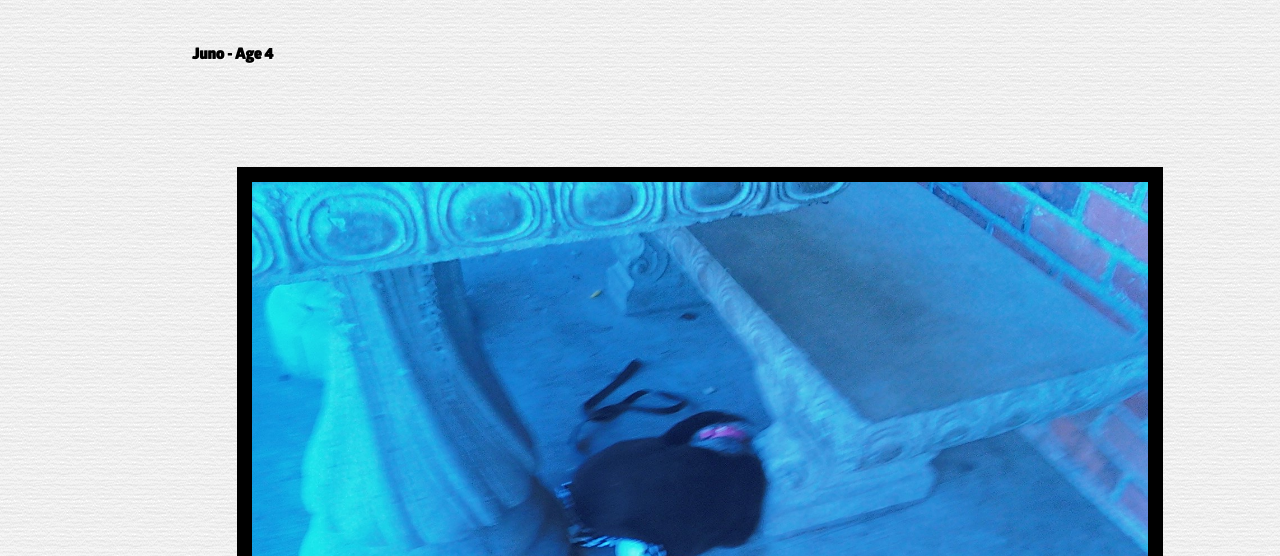
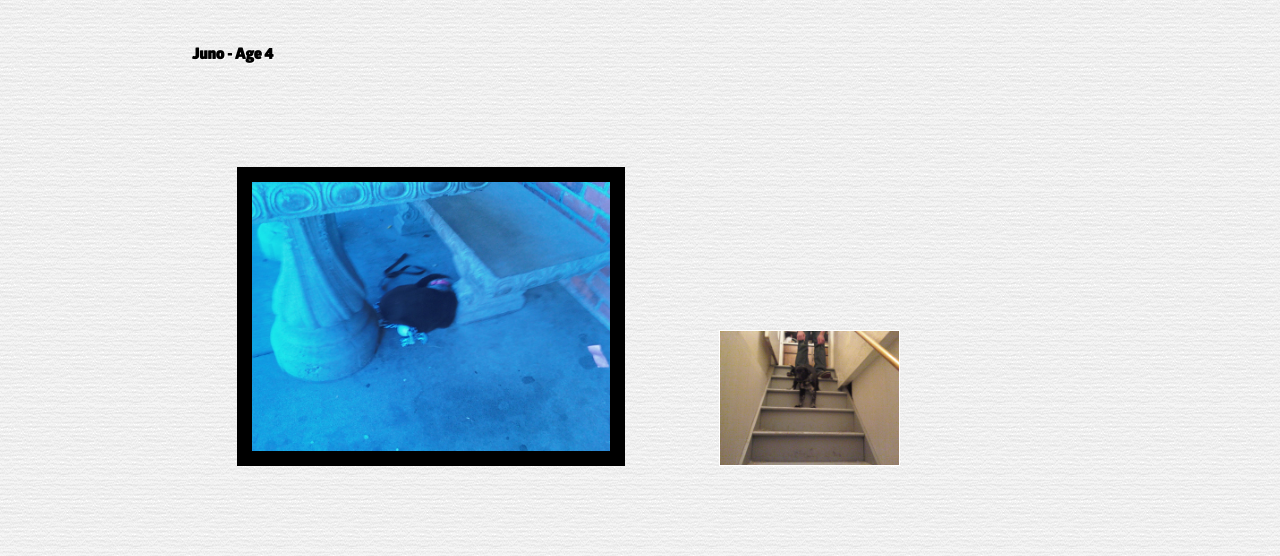
Before and after one commit to stephaniwilkes/p4-gallery, a plain HTML site: page index.html in a window 1280 px wide. In both pictures the pointer is over the picture 327 px from the left and 479 px from the top of the page. Shown: the part 244-800 px from the top of the page. Drawn offline with Linux system fonts and the light colour scheme; a small style sheet from the web is missing; files whose address does not match are found by name.

Commit message:
version-4.1
* image issue resolved
* re-research making inactive images disappear

```diff
--- a/css/styles.css
+++ b/css/styles.css
@@ -195,8 +195,8 @@ footer img:hover {
 
 .gallery img:hover {
 
-  width: 100%;
-  height: 100%;
+  width: 40%;
+  height: 40%;
   position: relative;
   border: 15px solid #000;
   vertical-align: center;
```
